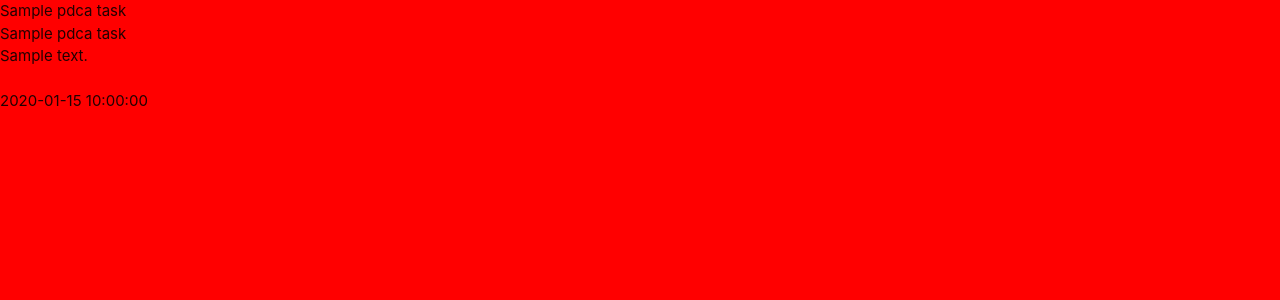
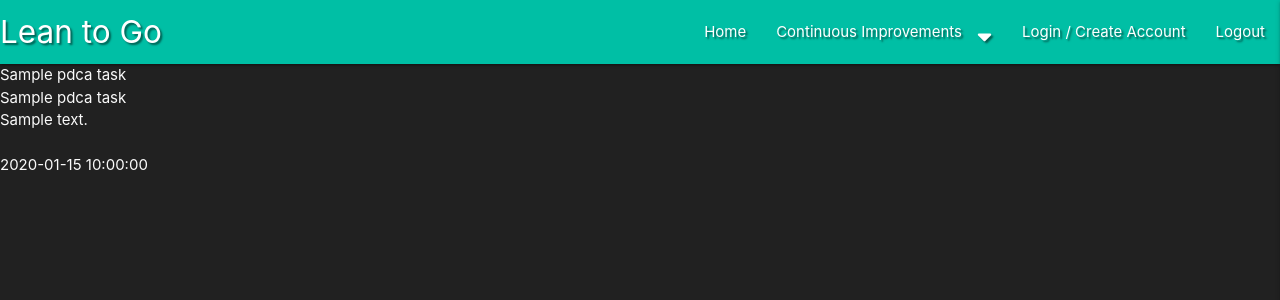
Before and after one commit to Axel713/lean-to-go, a Flask app: page / in a window 1280 px wide. Shown: the top 300 px of the page. Run offline with Flask 2, Linux system fonts and the light colour scheme; a database or web service that is not in the repository returns one stand-in record (values such as "Sample title"); some libraries are stand-ins or nearby versions.

Commit message:
Adds navigation bar to base.html

```diff
--- a/static/css/style.css
+++ b/static/css/style.css
@@ -1,3 +1,12 @@
 body {
-    background-color: red;
+    background-color: #212121;
+    color: #fafafa;
 }
+
+.nav-extended {
+    background-color: #00bfa5;
+}
+
+.text-shadow {
+    text-shadow: 2px 2px 2px rgba(0, 0, 0, 0.5);
+}
--- a/static/js/script.js
+++ b/static/js/script.js
@@ -0,0 +1,4 @@
+$(document).ready(function(){
+    $('.dropdown-trigger').dropdown();
+    $('.sidenav').sidenav({edge: 'right'});
+});
--- a/templates/base.html
+++ b/templates/base.html
@@ -15,6 +15,36 @@
 </head>
 <body>
 
+    <header>
+        <!-- dropdown Structure -->
+        <ul id="dropdown2" class="dropdown-content">
+            <li><a href="#">PDCA</a></li>
+        </ul>
+
+        <!-- main navbar -->
+        <nav class="nav-extended text-shadow">
+            <div class="nav-wrapper">
+                <a href="#" class="brand-logo">Lean to Go</a>
+                <a href="#" data-target="mobile-demo" class="sidenav-trigger right"><i class="fas fa-bars"></i></a>
+                <ul class="right hide-on-med-and-down">
+                    <li><a href="#">Home</a></li>
+                    <li><a href="#" class="dropdown-trigger" data-target="dropdown2">Continuous Improvements<i class="fas fa-sort-down right"></i></a></li>
+                    <li><a href="#">Login / Create Account</a></li>
+                    <li><a href="#">Logout</a></li>
+                </ul>
+            </div>
+        </nav>
+
+        <!-- mobile sidenav -->
+        <ul class="sidenav" id="mobile-demo">
+            <li><h4 class="center-align">Lean to Go</h4></li>
+            <li><a href="#">Home</a></li>
+            <li><a href="#" class="dropdown-trigger" data-target="dropdown2">Continuous Improvements<i class="fas fa-sort-down right"></i></a></li>
+            <li><a href="#">Login / Create Account</a></li>
+            <li><a href="#">Logout</a></li>
+        </ul>
+    </header>
+
     {% block content %}
     {% endblock %}
 
```
